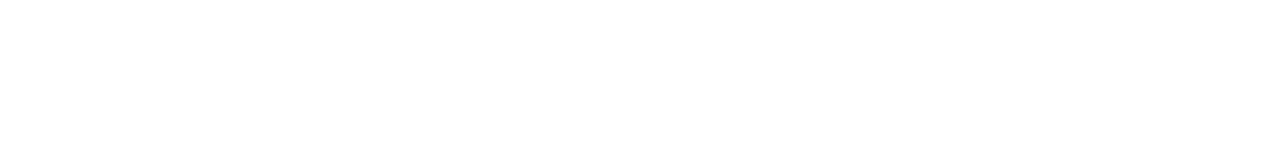
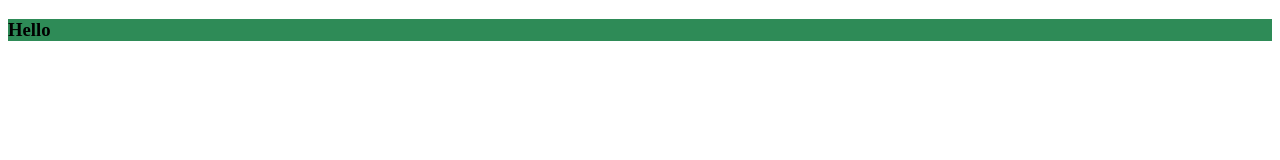
Before and after one commit to pratikdashore/npmLearning, a website: page src/client/index.html in a window 1280 px wide. Drawn offline with Linux system fonts and the light colour scheme; files whose address does not match are found by name.

Commit message:
initial changes to launch app from vs code

```diff
--- a/gulpfile.js
+++ b/gulpfile.js
@@ -4,7 +4,7 @@ var jscs = require('gulp-jscs');
 var gulpUtil = require('gulp-util');
 
 gulp.task('hello-world', function() {
-    console.log('hello gulp');
+    log('hello gulp');
 });
 
 
--- /dev/null
+++ b/src/client/content/style/main.css
@@ -0,0 +1,8 @@
+h1,
+h2,
+h3,
+h4,
+h5,
+h6 {
+    background-color: seagreen;
+}
--- a/src/client/index.html
+++ b/src/client/index.html
@@ -5,9 +5,12 @@
 <head>
     <title>NPM Learning</title>
     <meta charset="utf-8" />
+
+    <link href="src\client\content\style\main.css" rel="stylesheet" />
 </head>
 
 <body>
+    <h3>Hello</h3>
     <div>
 
     </div>
```
